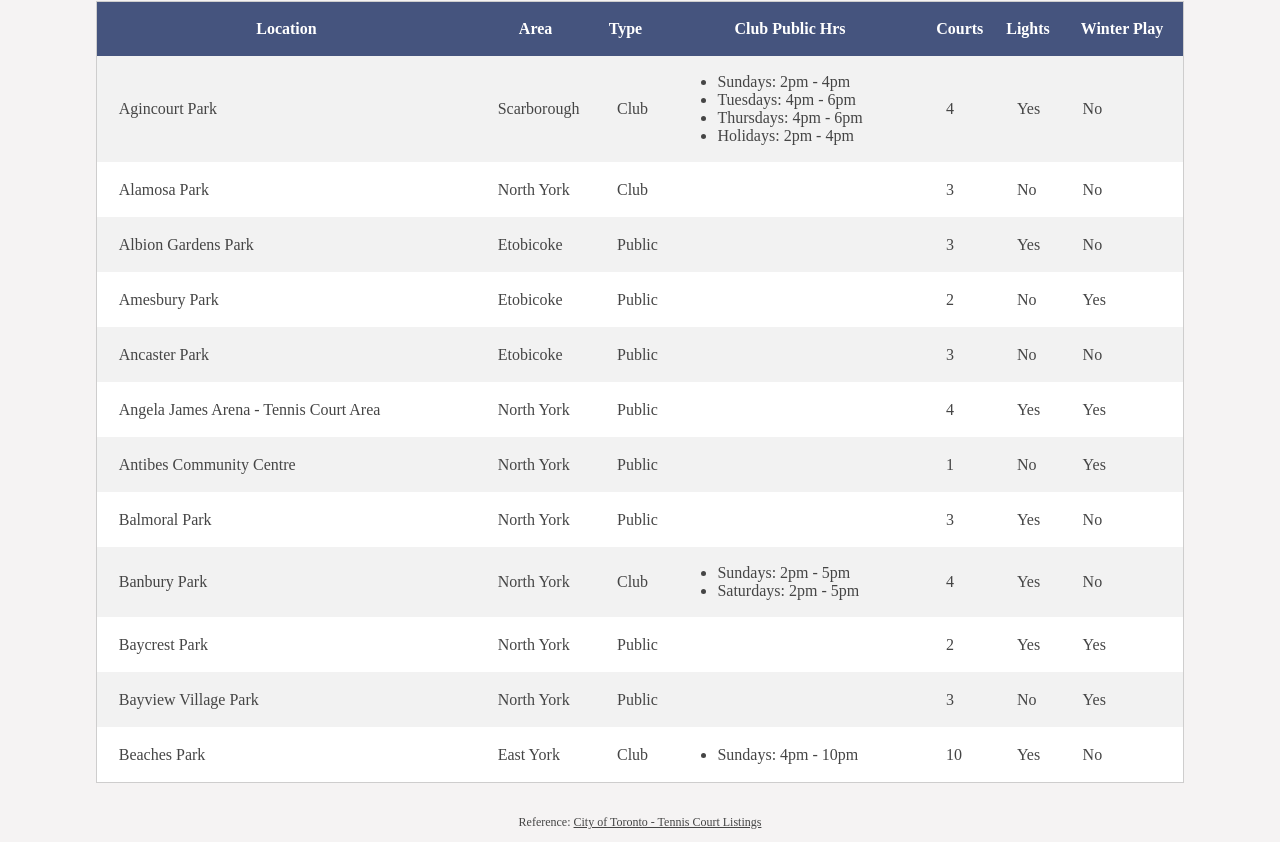
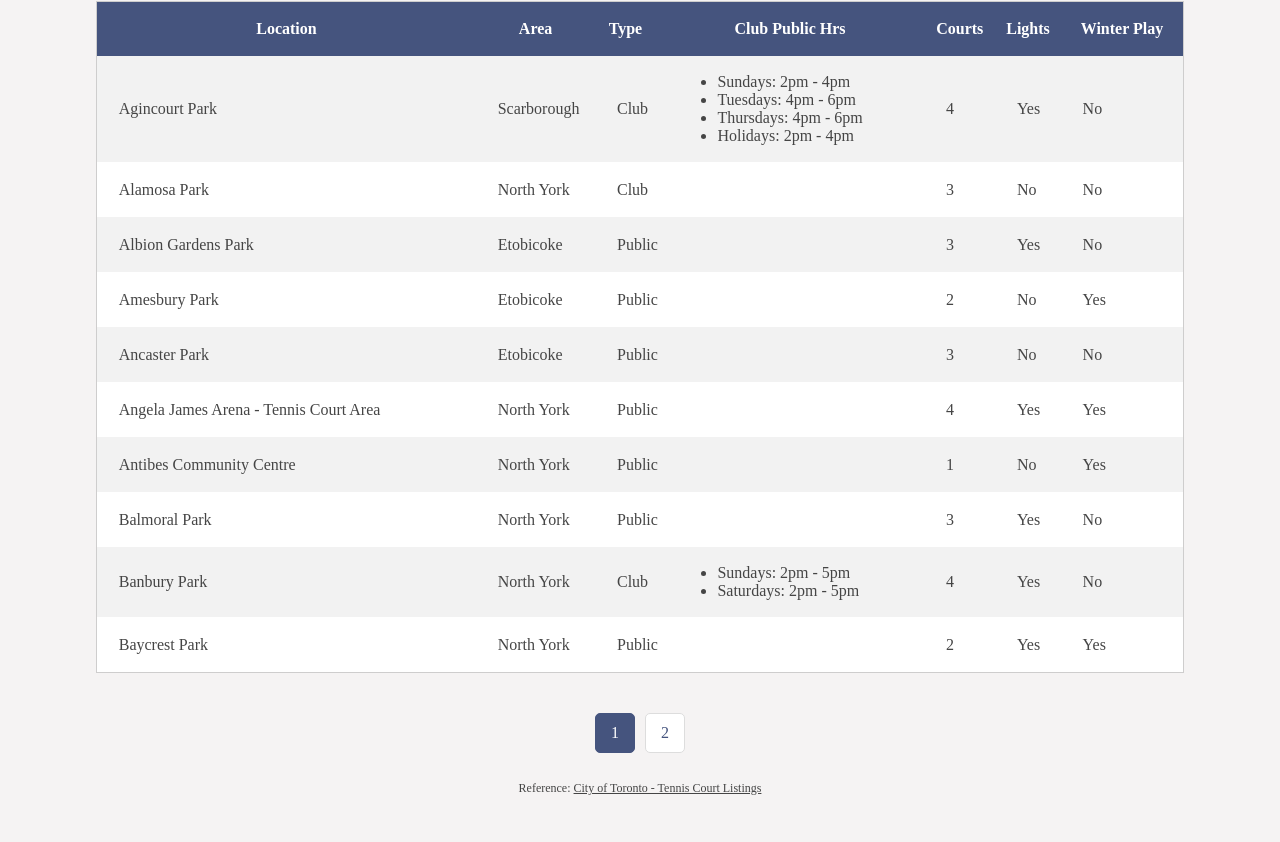
Before and after one commit to Chihiro88G/tennis-fans-to, a React (Create React App) app: page / in a window 1280 px wide. Shown: the part 879-1721 px from the top of the page. After the commit the page ends 1687 px from the top, so only its background shows below. Built offline with nearby package versions, Linux system fonts and the light colour scheme.

Commit message:
added pagenation to courts list

```diff
--- a/src/App.css
+++ b/src/App.css
@@ -154,6 +154,41 @@ nav li {
   color: #454545;
 }
 
+/* pagenation */
+.pagination {
+  display: flex;
+  justify-content: center;
+  padding-left: 0;
+  list-style: none;
+  margin-top: 20px;
+}
+
+.pagination li {
+  margin: 0 5px;
+}
+
+.pagination li a {
+  display: inline-block;
+  padding: 10px 15px;
+  background-color: white;
+  color: #45547E;
+  border: 1px solid #ddd;
+  border-radius: 5px;
+  text-decoration: none;
+  transition: background-color 0.3s ease, color 0.3s ease;
+}
+
+.pagination li a:hover {
+  background-color: #45547E;
+  color: white;
+}
+
+.pagination li.active a {
+  background-color: #45547E;
+  color: white;
+  border-color: #45547E;
+}
+
 @media (max-width: 1015px) {
   h1 {
     font-size: 80px;
--- /dev/null
+++ b/src/components/Pagenation.tsx
@@ -0,0 +1,44 @@
+import React, { Dispatch } from 'react';
+
+interface PagenationProps {
+  courtsPerPage: number,
+  totalCourts: number,
+  setCurrentPage: Dispatch<React.SetStateAction<number>>,
+  currentPage: number,
+}
+
+function Pagenation({ courtsPerPage, totalCourts, setCurrentPage, currentPage}: PagenationProps) {
+  const pageNumbers = [];
+
+  for (let i = 1; i <= Math.ceil(totalCourts / courtsPerPage); i++) {
+    pageNumbers.push(i);
+  }
+
+  const paginate = ((pageNumber: number, e: React.MouseEvent<HTMLAnchorElement, MouseEvent>) => {
+    e.preventDefault();
+    setCurrentPage(pageNumber);
+  });
+
+  return (
+    <div>
+      <ul className="pagination">
+        {pageNumbers.map((number) => (
+          <li
+            key={number}
+            className={`page-item ${currentPage === number ? "active" : ""}`}
+          >
+            <a
+              onClick={(e) => paginate(number, e)}
+              href="!#"
+              className="page-link"
+            >
+              {number}
+            </a>
+          </li>
+        ))}
+      </ul>
+    </div>
+  );
+}
+
+export default Pagenation;
--- a/src/sections/CourtsList.tsx
+++ b/src/sections/CourtsList.tsx
@@ -1,13 +1,19 @@
-import React from 'react';
+import React, { useState } from 'react';
 import '../App.css';
 import data from '../data/data.json';
 import Court from '../components/Court';
+import Pagenation from '../components/Pagenation';
 
 function CourtsList() {
+  const [currentPage, setCurrentPage] = useState(1);
+  const [courtsPerPage] = useState(10);
+  const indexOfLastCourt = currentPage * courtsPerPage;
+  const indexOfFirstCourt = indexOfLastCourt - courtsPerPage;
+  const currentPosts = data.slice(indexOfFirstCourt, indexOfLastCourt);
+
   return (
     <div className='courts-list-section'>
       <h2>Tennis Court Listings in Toronto Area</h2>
-
       <div className='courts-list-table-div'>
         <table className='courts-list-table'>
           <thead>
@@ -22,9 +28,10 @@ function CourtsList() {
             </tr>
           </thead>
           <tbody>
-            {data.map(courtData => <Court {...courtData} key={courtData.location}/>)}
+            {currentPosts.map(courtData => <Court {...courtData} key={courtData.location}/>)}
           </tbody>
         </table>
+        <Pagenation courtsPerPage={courtsPerPage} totalCourts={data.length} setCurrentPage={setCurrentPage} currentPage={currentPage} />
       </div>
       <div className='reference-div'>
         <p>Reference: <a href='https://www.toronto.ca/explore-enjoy/parks-recreation/places-spaces/parks-and-recreation-facilities/tennis-court-listings/'>City of Toronto - Tennis Court Listings</a></p>
```
